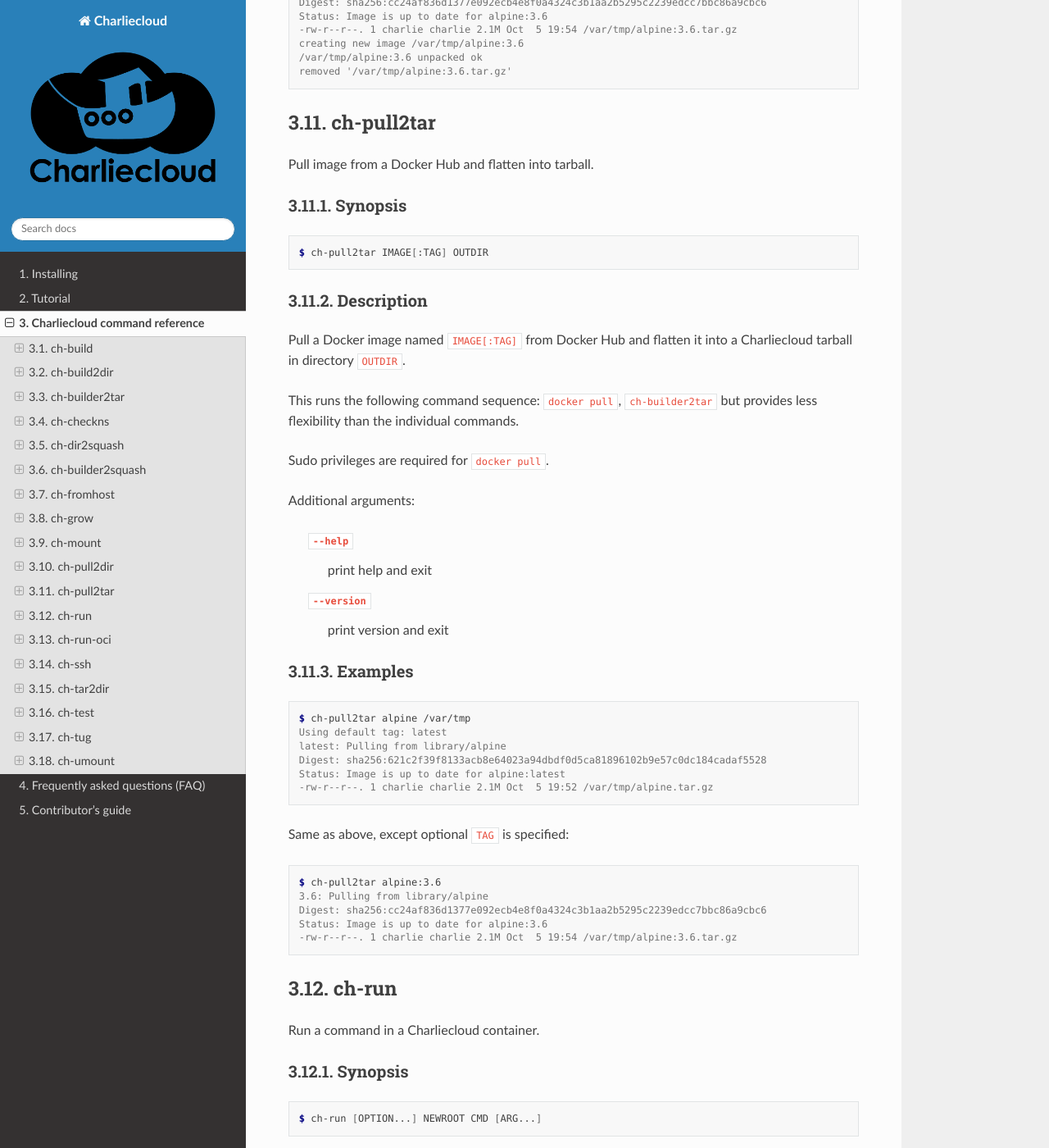
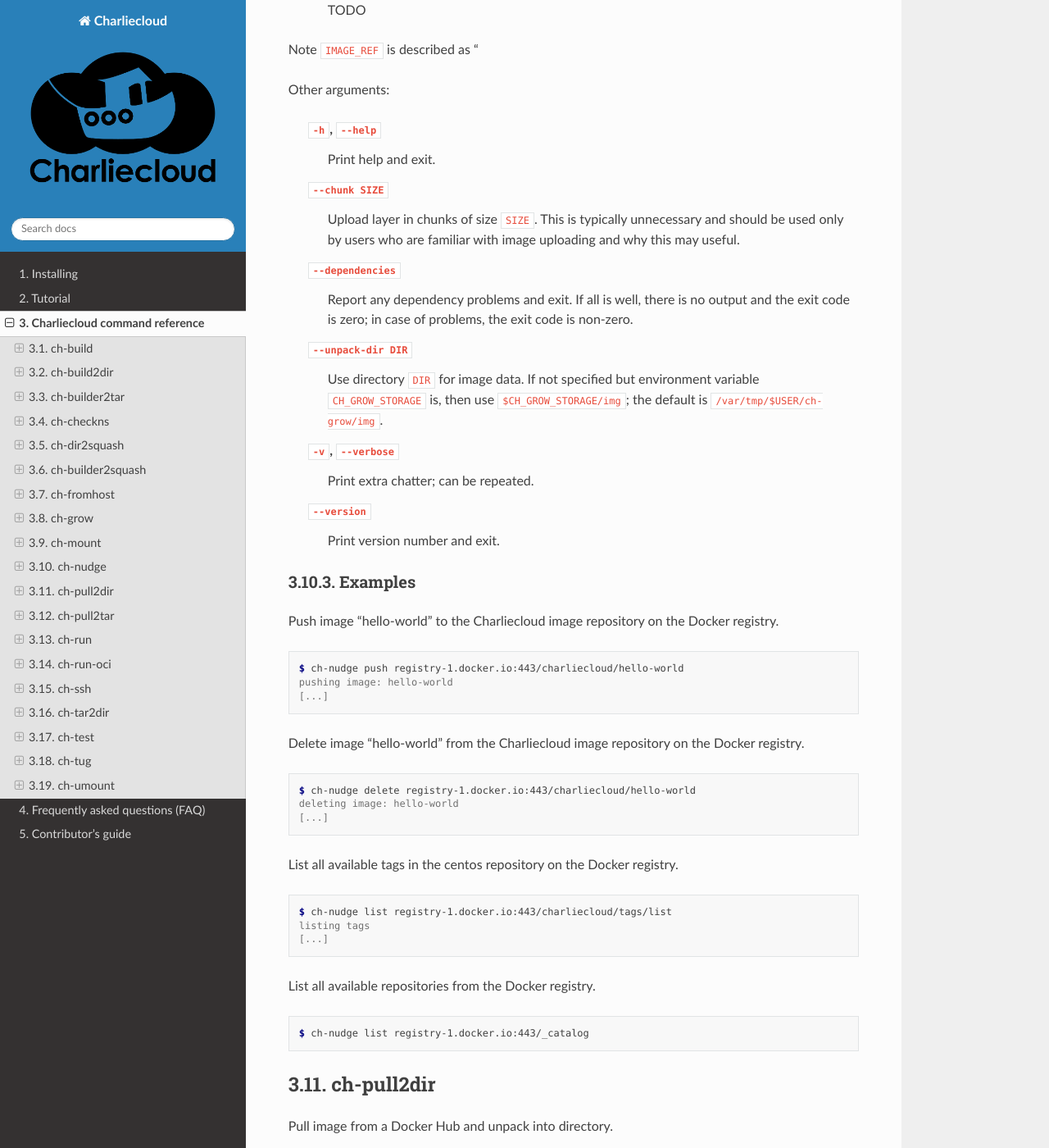
Before and after one commit to hpc/charliecloud, a Sphinx documentation site: the page built from doc/command-usage.rst, in a window 1280 px wide and 1400 px high, scrolled down 15847 px. Shown: the whole window at 82% size. Built offline with Sphinx 7.4.7 and the Read the Docs theme 2.0.0, drawn with Linux system fonts in a browser that asks for light colours; some of the changed text lies outside the part shown.

Commit message:
snapshop documentation

```diff
--- /dev/null
+++ b/doc/ch-nudge_desc.rst
@@ -0,0 +1,103 @@
+Synopsis
+========
+
+::
+
+   $ ch-nudge [OPTIONS] ACTION IMAGE_REF
+
+Description
+===========
+
+.. warning::
+
+   This script is experimental. Please report the bugs you find so we can fix
+   them!
+
+.. note::
+   This script only works with images built with ch-grow stored in
+   CH_GROW_STORAGE.
+
+Delete, list, or push image data by HTTPS to repository via :code:`IMAGE_REF`.
+Where the image reference :code:`IMAGE_REF` is loosely defind as a string
+consisting of a hostname, path, and image. For example,
+:code:`HOSTNAME[:PORT]/PATH/[TO/,]/IMAGE[:TAG])`. See examples below and the FAQ
+section for more details.
+
+.. note::
+   See examples below and FAQ for more details.
+
+Note this script is typically not used directly. Most tasks instead use the
+underlying code with :code:`ch-grow(1)`.
+
+:code:`ACTION` must be one of the following:
+
+  :code:`delete IMAGE_REF`
+    TODO
+  :code:`list IMAGE_REF`
+    TODO
+  :code:`push IMAGE_REF`
+    TODO
+
+Note :code:`IMAGE_REF` is described as ``
+
+Other arguments:
+
+  :code:`-h`, :code:`--help`
+    Print help and exit.
+
+  :code:`--chunk SIZE`
+    Upload layer in chunks of size :code:`SIZE`. This is typically unnecessary
+    and should be used only by users who are familiar with image uploading and
+    why this may useful.
+
+  :code:`--dependencies`
+    Report any dependency problems and exit. If all is well, there is no
+    output and the exit code is zero; in case of problems, the exit code is
+    non-zero.
+
+  :code:`--unpack-dir DIR`
+    Use directory :code:`DIR` for image data. If not specified but environment
+    variable :code:`CH_GROW_STORAGE` is, then use
+    :code:`$CH_GROW_STORAGE/img`; the default is
+    :code:`/var/tmp/$USER/ch-grow/img`.
+
+  :code:`-v`, :code:`--verbose`
+    Print extra chatter; can be repeated.
+
+  :code:`--version`
+    Print version number and exit.
+
+Examples
+========
+
+Push image "hello-world" to the Charliecloud image repository on the Docker
+registry.
+
+::
+
+  $ ch-nudge push registry-1.docker.io:443/charliecloud/hello-world
+  pushing image: hello-world
+  [...]
+
+Delete image "hello-world" from the Charliecloud image repository on the
+Docker registry.
+
+::
+
+  $ ch-nudge delete registry-1.docker.io:443/charliecloud/hello-world
+  deleting image: hello-world
+  [...]
+
+List all available tags in the centos repository on the Docker registry.
+
+::
+
+  $ ch-nudge list registry-1.docker.io:443/charliecloud/tags/list
+  listing tags
+  [...]
+
+List all available repositories from the Docker registry.
+
+::
+
+  $ ch-nudge list registry-1.docker.io:443/_catalog
--- a/doc/command-usage.rst
+++ b/doc/command-usage.rst
@@ -75,6 +75,13 @@ Mount a SquashFS image file using FUSE.
 
 .. include:: ./ch-mount_desc.rst
 
+ch-nudge
+++++++++
+
+Delete, push, or list image data by HTTPS to repository.
+
+.. include:: ./ch-nudge_desc.rst
+
 ch-pull2dir
 +++++++++++
 
--- a/doc/conf.py
+++ b/doc/conf.py
@@ -270,6 +270,9 @@ man_pages = [
    ("ch-mount", "ch-mount",
     "Mount a SquashFS image file using FUSE",
     [], 1),
+   ("ch-nudge", "ch-nudge",
+    "Delete, push, or list image data by HTTPS to repository",
+    [], 1),
    ("ch-pull2dir", "ch-pull2dir",
     "Pull image from a Docker Hub and unpack into directory",
     [], 1),
```
Also changed, not shown: doc/ch-nudge.rst (added, +8 -0 lines), 1 other file.
